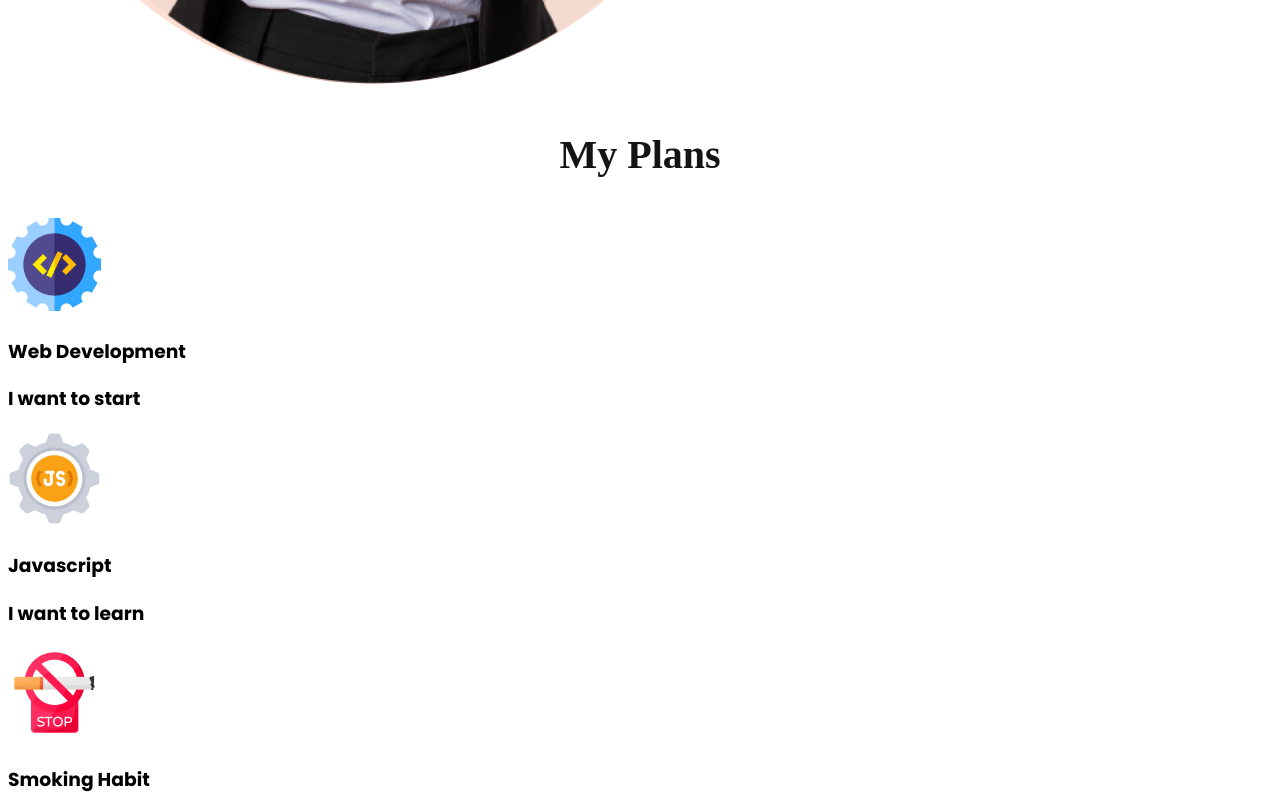
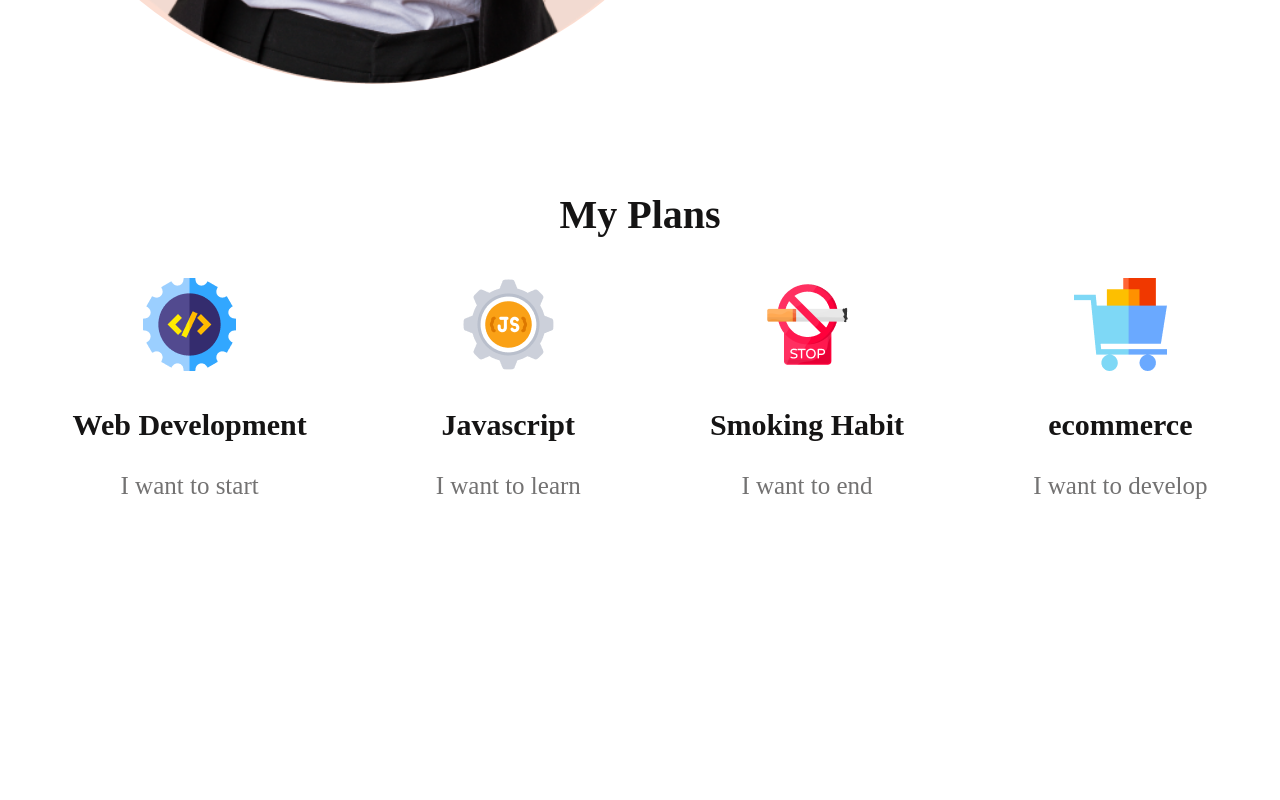
Before and after one commit to jameskobra/new-year-new-me-projects, a plain HTML site: page index.html in a window 1280 px wide. Shown: the part 1680-2480 px from the top of the page. After the commit the page ends 2213 px from the top, so only its background shows below. Drawn offline with Linux system fonts and the light colour scheme.

Commit message:
third part commited

```diff
--- a/index.html
+++ b/index.html
@@ -57,26 +57,34 @@
                 </section>
 
 
-                <section>
+                <section class="skill-container">
 
                     <div>
                             <h1 class="my-plans">My Plans</h1>
                     </div>
 
 
-                    <div>
+                    <div class="list-skill">
+                        <div>
                         <img src="images/icons/web.png" alt="" class="skill">
                             <h1 class="name">Web Development</h1>
-                            <h3>I want to start</h3>
+                            <h3 class="you">I want to start</h3>
+                        </div>
+                            <div>
                         <img src="images/icons/js.png" alt="" class="skill">
                             <h1 class="name">Javascript</h1>
-                            <h3>I want to learn</h3>
+                            <h3 class="you">I want to learn</h3>
+                            </div>
+                            <div>
                         <img src="images/icons/smoke.png" alt="" class="skill">
                             <h1 class="name">Smoking Habit</h1>
-                            <h3>I want to end</h3>
-                        <img src="images/icons/ecom.png" alt="" class="skill">
+                            <h3 class="you">I want to end</h3>
+                            </div>
+                            <div>
+                            <img src="images/icons/ecom.png" alt="" class="skill">
                             <h1 class="name">ecommerce</h1>
-                            <h3>I want to develop</h3>
+                            <h3 class="you">I want to develop </h3>
+                            </div>
 
                     </div>
 
@@ -88,7 +96,13 @@
 
         </header>
                      <main>
+                                <div>
 
+                                </div>
+
+                                <div>
+
+                                </div>
                     </main>
     <footer>
 
--- a/style.css
+++ b/style.css
@@ -110,5 +110,35 @@ font-family: "Work Sans";
 font-size: 40px;
 font-style: normal;
 font-weight: 700;
+line-height: normal;}
+
+.list-skill{
+    display: flex;
+    justify-content: space-around;
+    text-align: center;
+
+}
+.name{
+    color: var(--Dark-01, #151414);
+text-align: center;
+font-family: "Work Sans";
+font-size: 30px;
+font-style: normal;
+font-weight: 700;
 line-height: normal;
 }
+.you{
+    color: var(--Dark-03, #737272);
+    text-align: center;
+    font-family: "Work Sans";
+    font-size: 25px;
+    font-style: normal;
+    font-weight: 500;
+    line-height: normal;
+}
+.skill-container{
+    margin-top: 100px;
+}
+
+/* always keep your positive mindset
+ */
```
